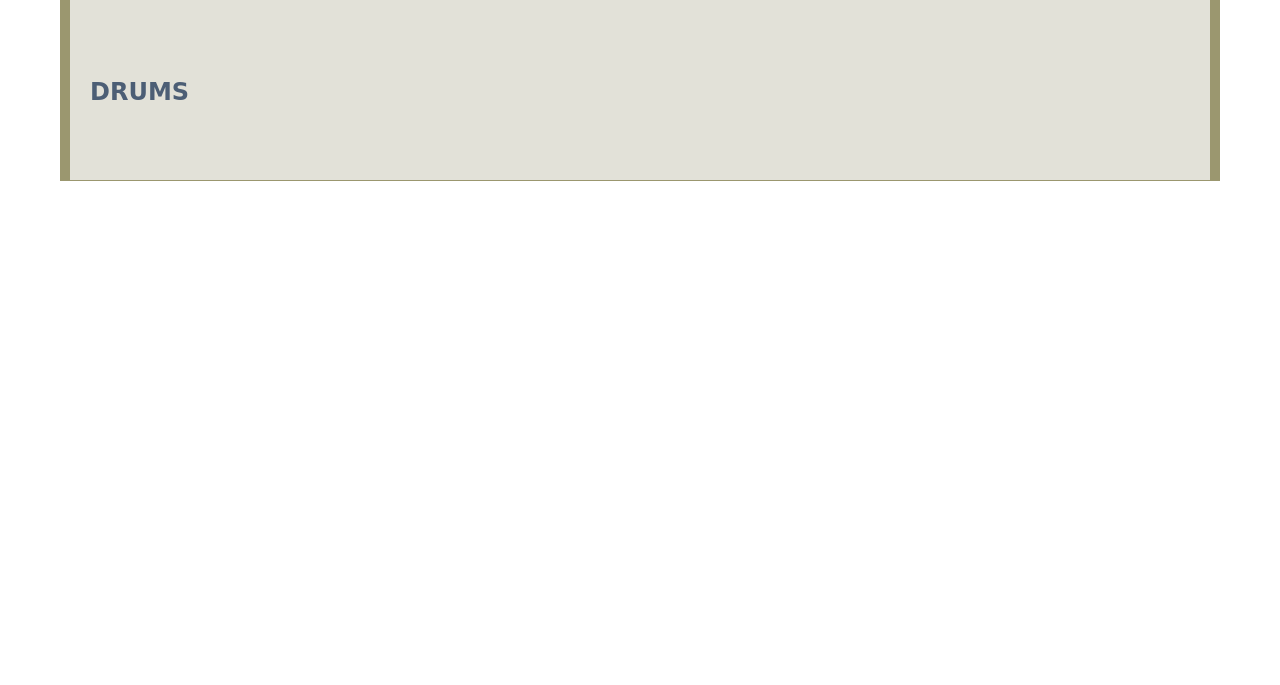
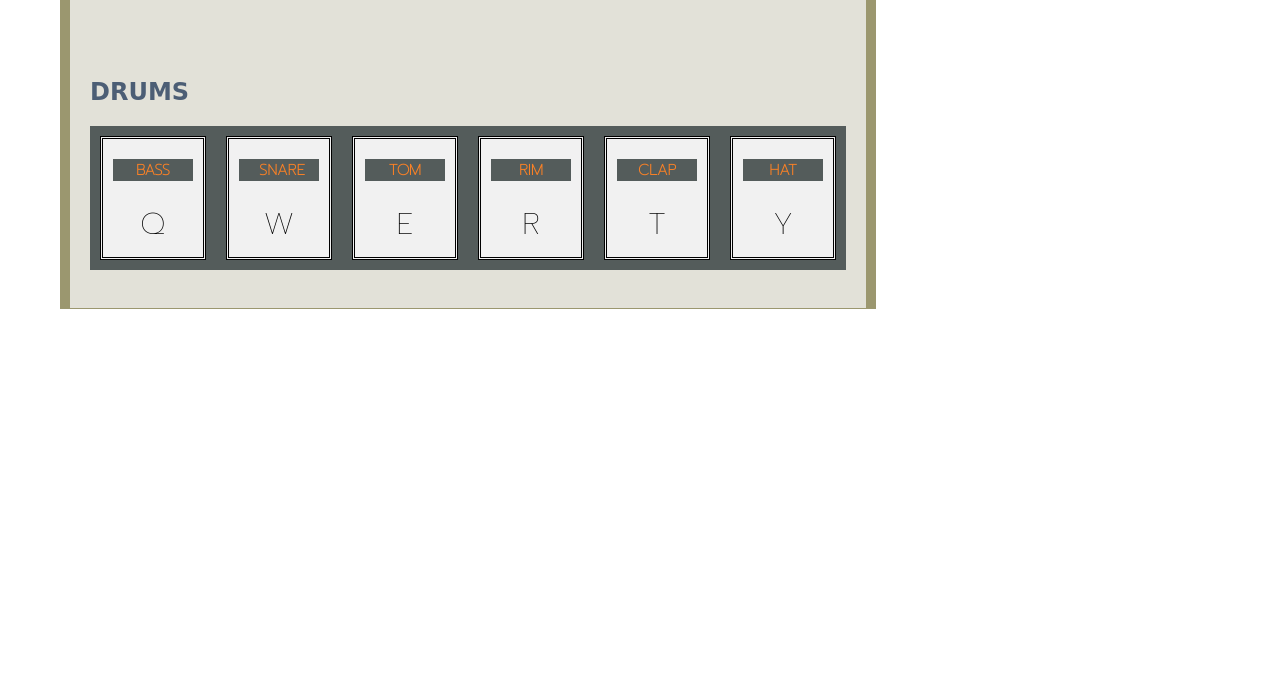
Before and after one commit to gary909/Online-Drum-Kit-2, a plain HTML site: page index.html in a window 1280 px wide. Shown: the part 115-800 px from the top of the page. Drawn offline with Linux system fonts and the light colour scheme; a web font is replaced by a local one.

Commit message:
styling mostly finished

```diff
--- a/index.html
+++ b/index.html
@@ -11,6 +11,12 @@
       href="https://fonts.googleapis.com/css2?family=Dela+Gothic+One&display=swap"
       rel="stylesheet"
     />
+    <link rel="preconnect" href="https://fonts.googleapis.com" />
+    <link rel="preconnect" href="https://fonts.gstatic.com" crossorigin />
+    <link
+      href="https://fonts.googleapis.com/css2?family=Prompt:wght@100&display=swap"
+      rel="stylesheet"
+    />
     <script src="code.js"></script>
     <title>Drum Kit</title>
   </head>
@@ -19,7 +25,45 @@
       <h1>Online Drum Kit</h1>
       <br /><br /><br />
       <h2>DRUMS</h2>
-      <br /><br /><br />
+      <div id="container">
+        <div id="drumBox">
+          <div id="drumBoxTop">
+            <p>BASS</p>
+          </div>
+          <div id="drumBoxBottom">Q</div>
+        </div>
+        <div id="drumBox">
+          <div id="drumBoxTop">
+            <p>SNARE</p>
+          </div>
+          <div id="drumBoxBottom">W</div>
+        </div>
+        <div id="drumBox">
+          <div id="drumBoxTop">
+            <p>TOM</p>
+          </div>
+          <div id="drumBoxBottom">E</div>
+        </div>
+        <div id="drumBox">
+          <div id="drumBoxTop">
+            <p>RIM</p>
+          </div>
+          <div id="drumBoxBottom">R</div>
+        </div>
+        <div id="drumBox">
+          <div id="drumBoxTop">
+            <p>CLAP</p>
+          </div>
+          <div id="drumBoxBottom">T</div>
+        </div>
+        <div id="drumBox">
+          <div id="drumBoxTop">
+            <p>HAT</p>
+          </div>
+          <div id="drumBoxBottom">Y</div>
+        </div>
+      </div>
+      <br />
     </div>
   </body>
 </html>
--- a/styles.css
+++ b/styles.css
@@ -18,4 +18,39 @@ h2 {
   border-right: 10px solid #9b976f;
   border-top: 1px solid #9b976f;
   border-bottom: 1px solid #9b976f;
+  max-width: fit-content;
 }
+
+#container {
+  display: flex;
+  flex-wrap: wrap;
+  background-color: #545c5b;
+}
+
+#drumBox {
+  font-family: "Prompt", sans-serif;
+  border-style: double;
+  background-color: #f1f1f1;
+  width: 100px;
+  margin: 10px;
+  text-align: center;
+}
+
+#drumBoxTop {
+  font-family: "Prompt", sans-serif;
+  background-color: #545c5b;
+  color: #fa8126;
+  font-weight: 900;
+  width: 80px;
+  margin: 10px;
+  text-align: center;
+  font-size: 15px;
+}
+
+#drumBoxBottom {
+  font-family: "Prompt", sans-serif;
+  width: 80px;
+  margin: 10px;
+  text-align: center;
+  font-size: 30px;
+}
```
Also changed, not shown: pic2.png (added), 1 other file.
